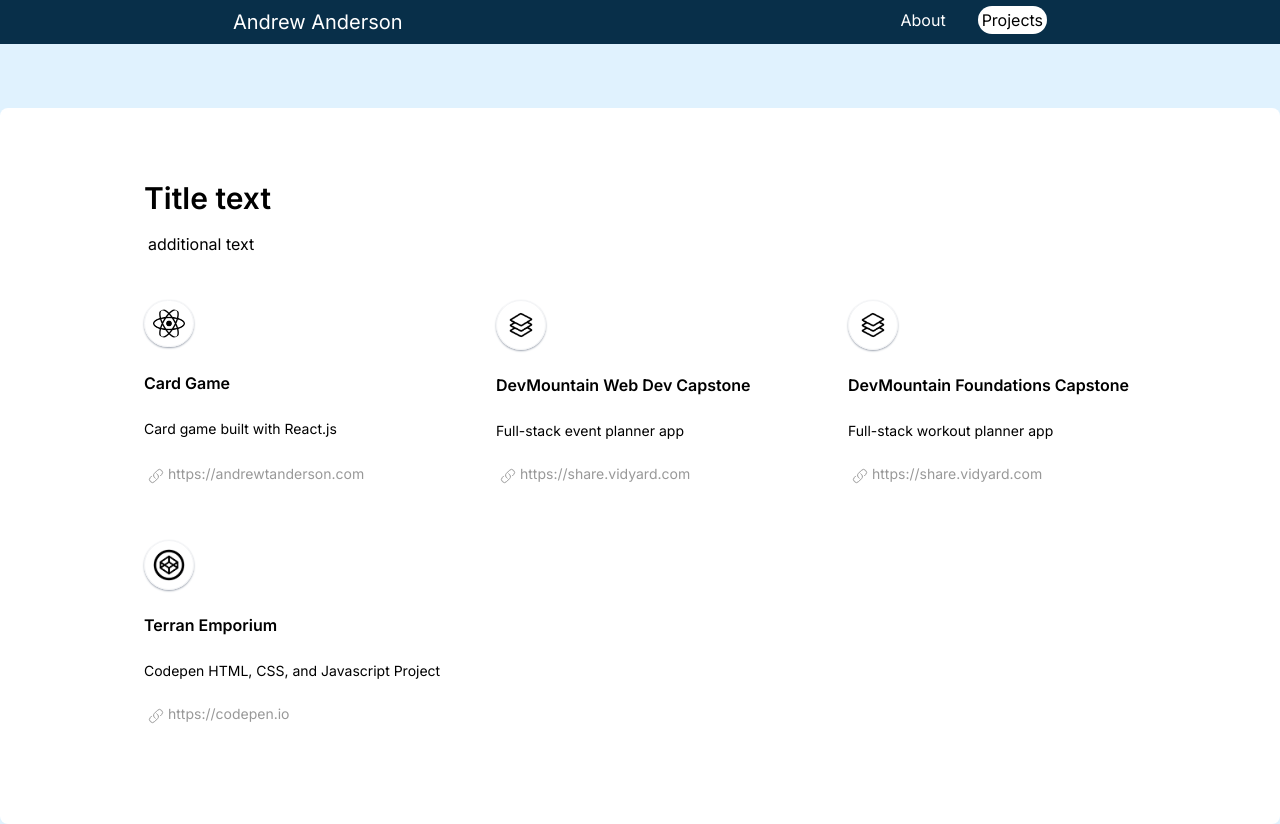
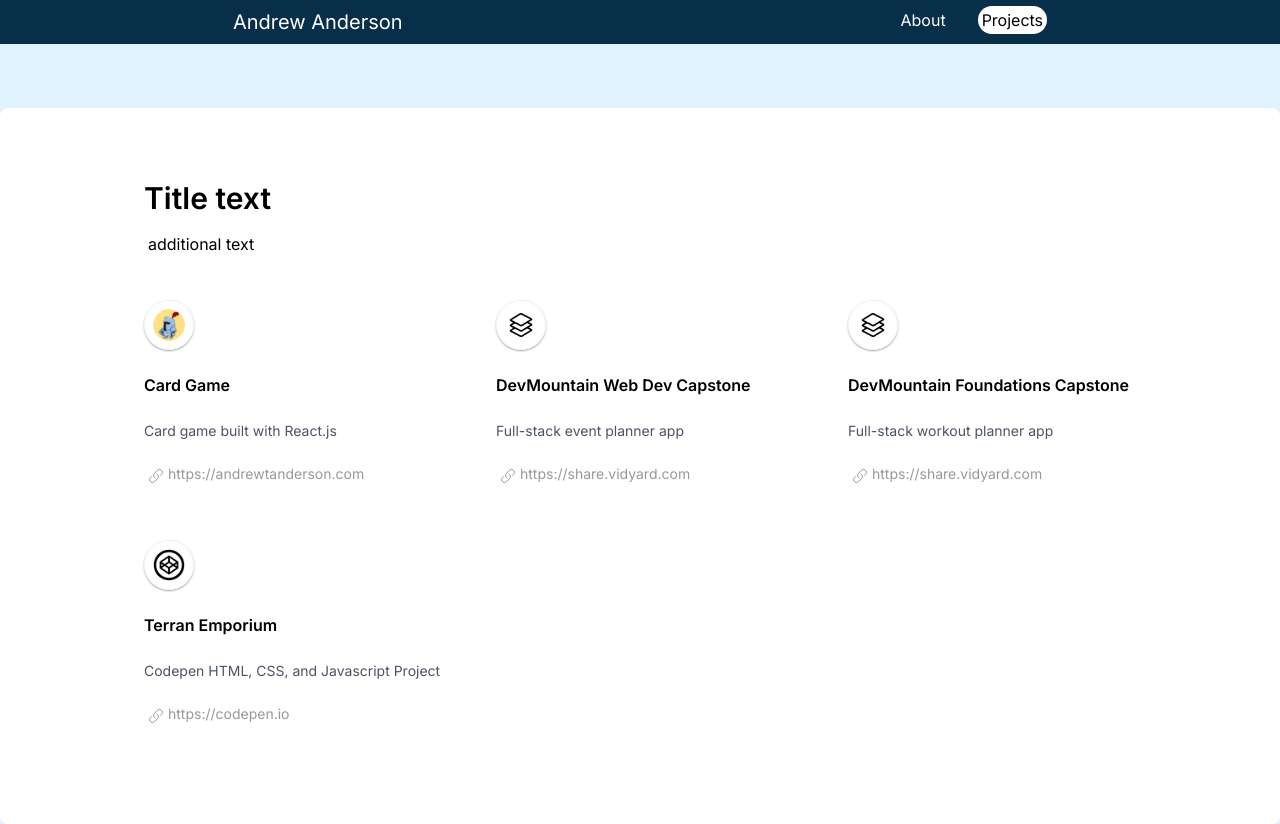
Before and after one commit to relic606/portfolio, a Next.js app: page /projects in a window 1280 px wide. Built offline with nearby package versions, Linux system fonts and the light colour scheme.

Commit message:
minor changes to project list

```diff
--- a/app/components/ProjectList.js
+++ b/app/components/ProjectList.js
@@ -4,31 +4,31 @@ const PROJECTS = [
 	{
 		title: "Card Game",
 		description: "Card game built with React.js",
-    image: "/react-logo.png",
+		image: "/game-logo.png",
 		link: "/projects/game",
-    linkText: "https://andrewtanderson.com",
+		linkText: "https://andrewtanderson.com"
 	},
 	{
 		title: "DevMountain Web Dev Capstone",
 		description: "Full-stack event planner app",
 		image: "/full-stack.png",
 		link: "https://share.vidyard.com/watch/gWtgwMGcd6L36fTpUE8NQS?",
-    linkText: "https://share.vidyard.com",
+		linkText: "https://share.vidyard.com"
 	},
 	{
 		title: "DevMountain Foundations Capstone",
 		description: "Full-stack workout planner app",
 		image: "/full-stack.png",
 		link: "https://share.vidyard.com/watch/QdoAUHpTjcZ34SjP5bZSqT?",
-    linkText: "https://share.vidyard.com",
+		linkText: "https://share.vidyard.com"
 	},
 	{
 		title: "Terran Emporium",
 		description: "Codepen HTML, CSS, and Javascript Project",
 		image: "/codepen-logo.png",
 		link: "https://codepen.io/relic606/full/LYOyvYg",
-    linkText: "https://codepen.io",
-  },
+		linkText: "https://codepen.io"
+	}
 ];
 
 export default function ProjectList() {
@@ -53,7 +53,9 @@ export default function ProjectList() {
 								className="border rounded-full p-2 border-gray-100 shadow-sm shadow-gray-400"
 							/>
 							<h2 className="font-semibold">{project.title}</h2>
-              <p className="font-normal text-sm">{project.description}</p>
+							<p className="font-normal text-sm text-gray-600">
+								{project.description}
+							</p>
 							<a
 								target="_blank"
 								href={project.link}
--- a/app/components/Skills.js
+++ b/app/components/Skills.js
@@ -5,44 +5,44 @@ const SKILLS = [
 		language: "Javascript",
 		description: "Super good at it",
 		year: "2012",
-    image: "/javascript-logo.png",
+		image: "/javascript-logo.png"
 	},
 	{
 		language: "HTML & CSS",
 		description: "Just amazing, truly",
 		year: "2021",
-    image: "/html-css-logo.png",
+		image: "/html-css-logo.png"
 	},
 	{
 		language: "React.js",
 		description: "Pretty good at that too",
 		year: "2022",
-    image: "/react-logo-skills.png",
+		image: "/react-logo-skills.png"
 	},
 	{
 		language: "Next.js",
 		description: "Awesome in every way",
 		year: "2022",
-    image: "/next-logo.png",
+		image: "/next-logo.png"
 	},
 	{
 		language: "Tailwind CSS",
 		description: "Wow, an inspiration",
 		year: "2022",
-    image: "/tailwind-logo.png",
+		image: "/tailwind-logo.png"
 	},
 	{
 		language: "PostgreSQL",
 		description: "Saved stuff to database",
 		year: "2022",
-    image: "/postgresql-logo.png",
-  },
+		image: "/postgresql-logo.png"
+	}
 ];
 
 export default function Skills() {
 	return (
 		<section className="flex flex-col w-2/5 place-content-center px-8 border h-fit my-auto rounded-2xl">
-      <div className="flex items-center pl-1 my-4 pt-4">
+			<div className="flex items-center my-4 pt-4">
 				<Image src="/skills.png" alt="skills image" width={30} height={30} />
 				<div className="pl-4 font-semibold">Skills</div>
 			</div>
```
Also changed, not shown: public/game-logo.png (added). Lines whose indentation alone changed are shown as unchanged.
